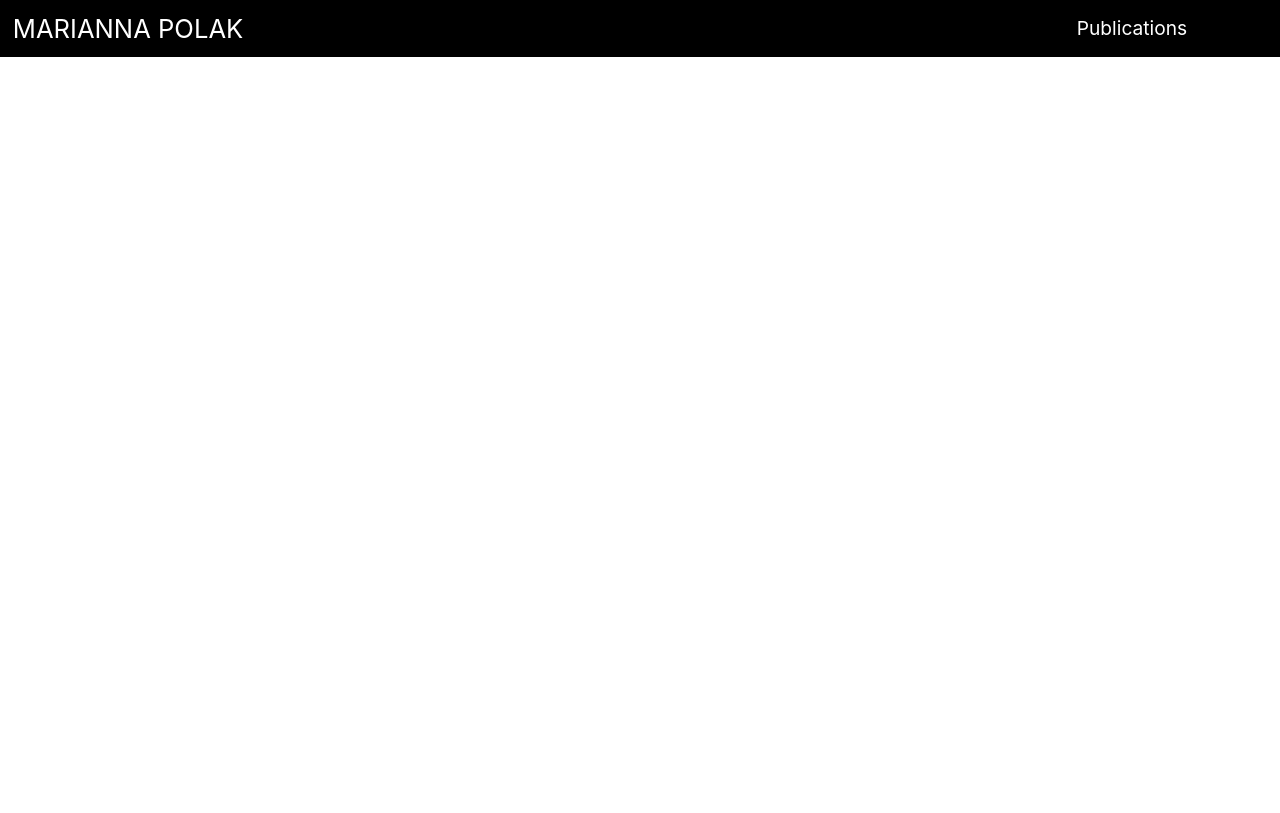
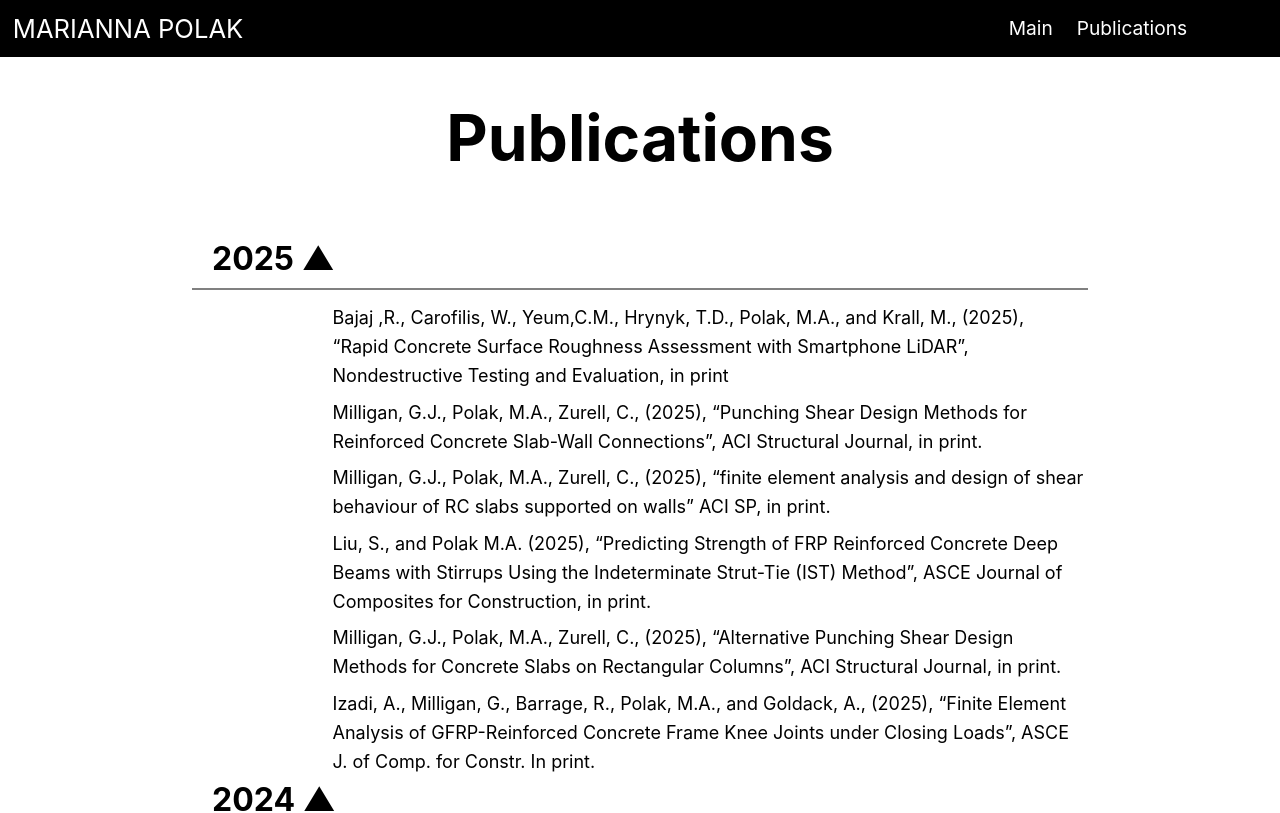
Before and after one commit to jpettyjohn/marianna-website, a React (Create React App) app: page /publications in a window 1280 px wide. Shown: the top 813 px of the page. Built offline with nearby package versions, Linux system fonts and the light colour scheme.

Commit message:
Dropdown on publications

```diff
--- a/src/App.css
+++ b/src/App.css
@@ -55,6 +55,10 @@
     align-items: center;
 }
 
+.publications-title {
+    font-size: 4em;
+}
+
 .publications-container {
     width: 70%;
     padding: 20px;
@@ -62,33 +66,36 @@
 
 .publications-grid {
     display: grid;
-    grid-template-columns: 0.5fr 3fr; /* Year takes 1/3, List takes 2/3 */
-    gap: 20px;
-}
-
-.publication-row {
-    display: contents; /* Allows each row to properly align in the grid */
+    grid-template-columns: 0.5fr 3fr; /* 1/3 for year, 2/3 for content */
+    gap: 10px;
+    align-items: center;
 }
 
 .publication-year {
     font-size: 2em;
     font-weight: bold;
-    text-align: right;
-    padding-right: 20px;
+    text-align: left; /* Align year to the left */
+    padding-left: 20px; /* Add spacing from the left edge */
+    cursor: pointer;
+    user-select: none;
+    transition: color 0.3s;
+}
+
+.publication-year:hover {
+    color: grey;
 }
 
 .publication-content {
     font-size: 18px;
-    line-height: 1.5;
-    margin-bottom: 10px;
+    line-height: 1.6;
+    padding: 0.5vh;
 }
 
-li {
-    margin-bottom: 1em; /* Add margin below each list item */
-    font-size: 18px; /* Optional: Adjust font size for better spacing */
-    line-height: 1.5; /* Optional: Adjust line height to make text more readable */
+.year-separator {
+    grid-column: span 2; /* Makes the line span across both columns */
+    width: 100%;
+    border: none;
+    height: 2px;
+    background-color: grey;
+    margin: 10px 0;
 }
-
-ul {
-    list-style-type: none;
-}
--- a/src/App.js
+++ b/src/App.js
@@ -1,6 +1,7 @@
 import React from "react";
 import { BrowserRouter as Router, Routes, Route } from "react-router-dom";
 import Publications from "./pages/Publications";
+import Main from "./pages/Main";
 import Navbar from "./components/NavBar";
 import "./App.css";
 
@@ -11,7 +12,11 @@ function App() {
                 <Navbar></Navbar>
                 <main>
                     <Routes>
-                        <Route path="/" element={<Publications />} />
+                        <Route path="/" element={<Main />} />
+                        <Route
+                            path="/publications"
+                            element={<Publications />}
+                        />
                     </Routes>
                 </main>
             </div>
--- a/src/components/NavBar.js
+++ b/src/components/NavBar.js
@@ -14,6 +14,13 @@ function Navbar() {
                     className="inactive navlink"
                     activeClassName="active"
                 >
+                    Main
+                </NavLink>
+                <NavLink
+                    to="/publications"
+                    className="inactive navlink"
+                    activeClassName="active"
+                >
                     Publications
                 </NavLink>
             </div>
--- a/src/components/PublicationList.js
+++ b/src/components/PublicationList.js
@@ -852,6 +852,7 @@ const PublicationList = () => {
             link: "",
         },
     ]);
+    const [openYears, setOpenYears] = useState({});
 
     useEffect(() => {
         // Sort the publications array by year when the component mounts
@@ -859,11 +860,25 @@ const PublicationList = () => {
             (a, b) => b.year - a.year
         );
         setPublications(sortedPublications);
+
+        // Open all years by default
+        const initialOpenYears = {};
+        sortedPublications.forEach((pub) => {
+            initialOpenYears[pub.year] = true; // Set all years to open
+        });
+        setOpenYears(initialOpenYears);
     }, []);
+
+    // Function to toggle visibility of publications for a specific year
+    const toggleYear = (year) => {
+        setOpenYears((prev) => ({
+            ...prev,
+            [year]: !prev[year], // Toggle state for this year
+        }));
+    };
 
     return (
         <div className="publications-container">
-            <div className="publications-grid">
             {publications.map((publication, index) => {
                 const showYear =
                     index === 0 ||
@@ -872,27 +887,44 @@ const PublicationList = () => {
                 return (
                     <div
                         key={publication.id || index}
-                            className="publication-row"
+                        className="publication-group"
                     >
-                            {/* Show the year only when it changes */}
-                            <div className="publication-year">
-                                {showYear ? publication.year : ""}
+                        {/* Year Header (Clickable to Toggle) */}
+                        {showYear && (
+                            <>
+                                <div
+                                    className="publication-year"
+                                    onClick={() => toggleYear(publication.year)}
+                                >
+                                    {publication.year}{" "}
+                                    {openYears[publication.year] ? "▲" : "▼"}
                                 </div>
+                                <hr className="year-separator" />
+                            </>
+                        )}
 
+                        {/* Grid layout for content */}
+                        {openYears[publication.year] && (
+                            <div className="publications-grid">
+                                <div className="publication-placeholder"></div>
                                 <div className="publication-content">
-                                {publication.content}{" "}
+                                    {publication.link ? (
                                         <a
                                             href={publication.link}
                                             target="_blank"
                                             rel="noopener noreferrer"
                                         >
-                                    {publication.link}
+                                            {publication.content}
                                         </a>
+                                    ) : (
+                                        publication.content
+                                    )}
                                 </div>
+                            </div>
+                        )}
                     </div>
                 );
             })}
-            </div>
         </div>
     );
 };
--- /dev/null
+++ b/src/pages/Main.js
@@ -0,0 +1,8 @@
+function Main() {
+    return (
+        <div className="main">
+            <h1 className="main-title">Publications</h1>
+        </div>
+    );
+}
+export default Main;
--- a/src/pages/Publications.js
+++ b/src/pages/Publications.js
@@ -3,7 +3,7 @@ import PublicationList from "../components/PublicationList";
 function Publications() {
     return (
         <div className="publications-main">
-            <h1>Publications</h1>
+            <h1 className="publications-title">Publications</h1>
             <PublicationList></PublicationList>
         </div>
     );
```
Also changed, not shown: 1 other file (tests, documents, lock files or other folders). Lines whose indentation alone changed are shown as unchanged.
